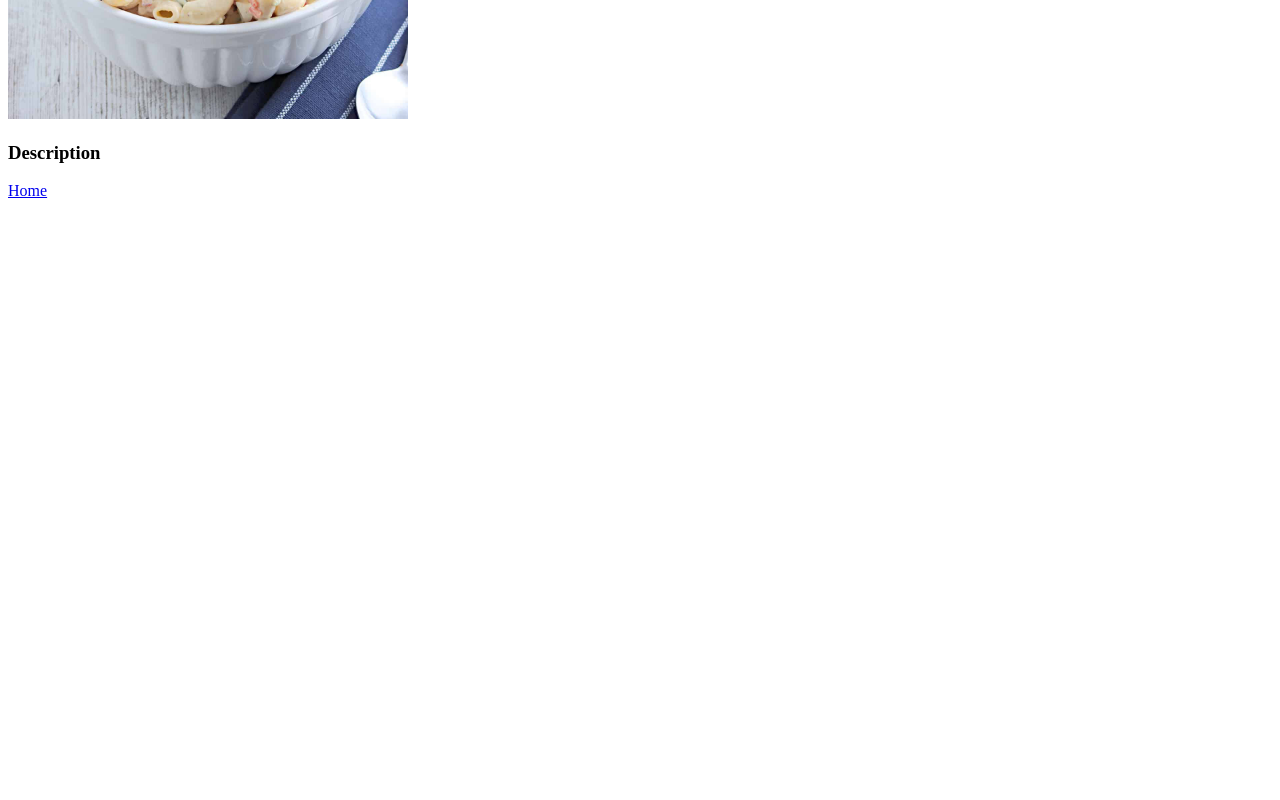
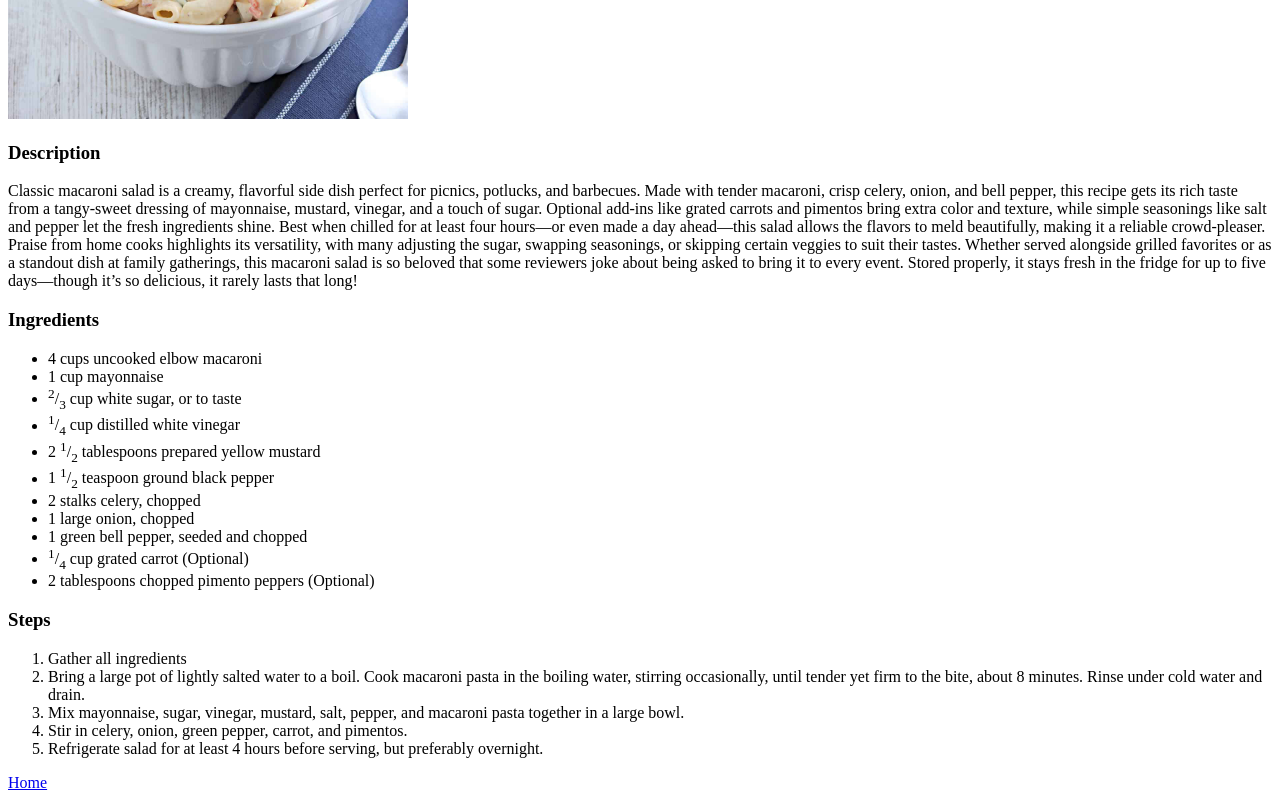
Before and after one commit to zeke75895/odin-recipes, a plain HTML site: page recipes/macaroni-salad.html in a window 1280 px wide. Shown: the part 361-1161 px from the top of the page. Before the commit the page ends 800 px from the top, so only its background shows below. Drawn offline with Linux system fonts and the light colour scheme.

Commit message:
Completed 1 recipe page and modified the index pg
Made the recipes on index page an unordered list
and finished 1st recipe page

```diff
--- a/recipes/macaroni-salad.html
+++ b/recipes/macaroni-salad.html
@@ -9,7 +9,50 @@
     <h1>Classic Macaroni Salad</h1>
     <img src="../img/macaroni-salad.jpg" alt="Macaroni Salad" height="400" width="400">
     <h3>Description</h3>
+    <p>Classic macaroni salad is a creamy, flavorful side dish perfect for picnics,
+        potlucks, and barbecues. Made with tender macaroni, crisp celery, onion, and
+        bell pepper, this recipe gets its rich taste from a tangy-sweet dressing of
+        mayonnaise, mustard, vinegar, and a touch of sugar. Optional add-ins like
+        grated carrots and pimentos bring extra color and texture, while simple
+        seasonings like salt and pepper let the fresh ingredients shine. Best when
+        chilled for at least four hours—or even made a day ahead—this salad allows
+        the flavors to meld beautifully, making it a reliable crowd-pleaser.
 
+        Praise from home cooks highlights its versatility, with many adjusting the
+        sugar, swapping seasonings, or skipping certain veggies to suit their tastes.
+        Whether served alongside grilled favorites or as a standout dish at family
+        gatherings, this macaroni salad is so beloved that some reviewers joke about
+        being asked to bring it to every event. Stored properly, it stays fresh in the
+        fridge for up to five days—though it’s so delicious, it rarely lasts that long!</p>
+
+    <h3>Ingredients</h3>
+    <ul>
+        <li>4 cups uncooked elbow macaroni</li>
+        <li>1 cup mayonnaise</li>
+        <li><sup>2</sup>/<sub>3</sub> cup white sugar, or to taste</li>
+        <li><sup>1</sup>/<sub>4</sub> cup distilled white vinegar</li>
+        <li>2 <sup>1</sup>/<sub>2</sub> tablespoons prepared yellow mustard</li>
+        <li>1 <sup>1</sup>/<sub>2</sub> teaspoon ground black pepper</li>
+        <li>2 stalks celery, chopped</li>
+        <li>1 large onion, chopped</li>
+        <li>1 green bell pepper, seeded and chopped</li>
+        <li><sup>1</sup>/<sub>4</sub> cup grated carrot (Optional)</li>
+        <li>2 tablespoons chopped pimento peppers (Optional)</li>
+    </ul>
+
+    <h3>Steps</h3>
+    <ol>
+        <li>Gather all ingredients</li>
+        <li>Bring a large pot of lightly salted water to a boil. Cook macaroni pasta in
+            the boiling water, stirring occasionally, until tender yet firm to the bite,
+            about 8 minutes. Rinse under cold water and drain.</li>
+        <li>Mix mayonnaise, sugar, vinegar, mustard, salt, pepper, and macaroni pasta
+            together in a large bowl.</li>
+        <li>Stir in celery, onion, green pepper, carrot, and pimentos.</li>
+        <li>Refrigerate salad for at least 4 hours before serving, but preferably
+            overnight.</li>
+
+    </ol>
     <a href="../index.html">Home</a>
 </body>
 </html>
```
Also changed, not shown: index.html (+5 -3 lines).
